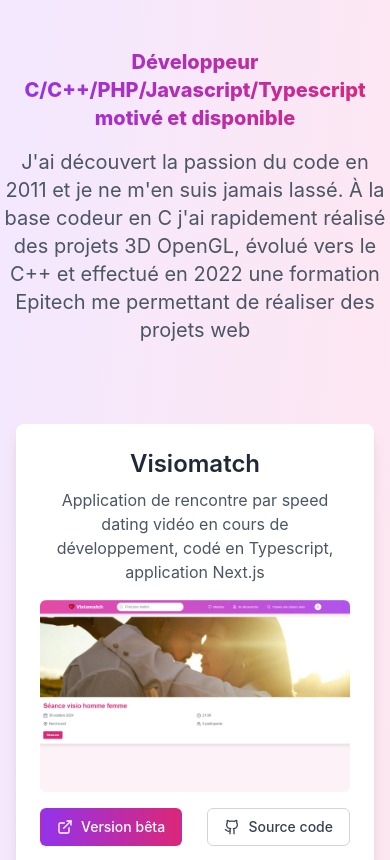
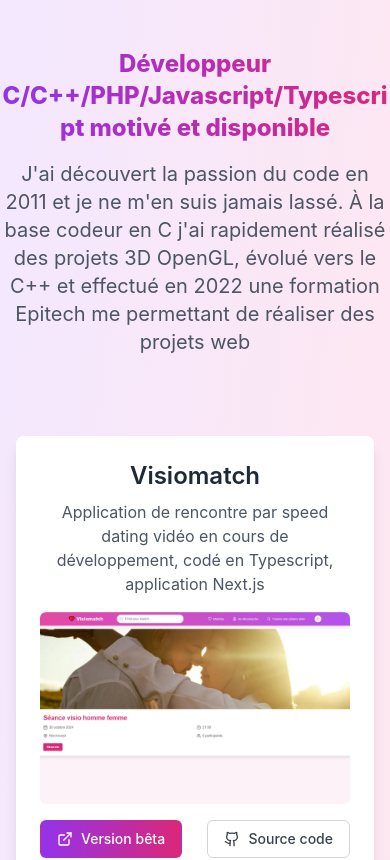
Before and after one commit to KevinGL/Portfolio2, a React (Create React App) app: page / in a window 390 px wide. Shown: the top 860 px of the page. Built offline with nearby package versions, Linux system fonts and the light colour scheme.

Commit message:
Ajustement taille titre responsive (2)

```diff
--- a/src/components/portfolio.jsx
+++ b/src/components/portfolio.jsx
@@ -86,7 +86,7 @@ const Portfolio = () => {
     <div className={`min-h-screen ${darkMode ? 'dark' : ''}`}>
       <div className="bg-gradient-to-br from-purple-100 via-pink-100 to-rose-100 dark:from-gray-900 dark:via-purple-900 dark:to-blue-900 min-h-screen transition-colors duration-300">
         <header className="py-12 text-center relative">
-          <h1 className="text-xl sm:text-3xl lg:text-5xl font-extrabold mb-4 text-transparent bg-clip-text bg-gradient-to-r from-purple-600 to-pink-600 dark:from-purple-300 dark:to-pink-300">
+          <h1 className="text-2xl sm:text-3xl lg:text-5xl font-extrabold mb-4 text-transparent bg-clip-text bg-gradient-to-r from-purple-600 to-pink-600 dark:from-purple-300 dark:to-pink-300 max-w-full break-words">
             Développeur C/C++/PHP/Javascript/Typescript motivé et disponible
           </h1>
           <p className="text-xl text-gray-600 dark:text-gray-300 max-w-2xl mx-auto">
```
